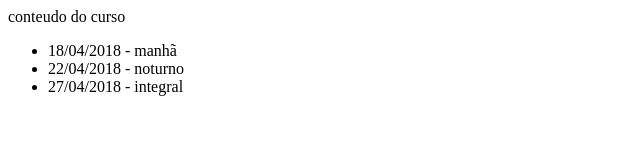
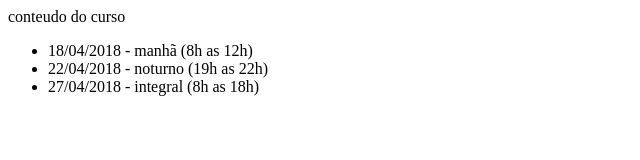
Before and after one commit to msmelos/novo-curso, a plain HTML site: page index.html in a window 1280 px wide. Shown: the whole page, without its empty margins (0-640 px from the left). Drawn offline with Linux system fonts and the light colour scheme.

Commit message:
horario das turmas

```diff
--- a/index.html
+++ b/index.html
@@ -8,9 +8,9 @@
 	<title>Novo cursos de Git 2018 - 1° semestre</title>
 	conteudo do curso
 	<ul>
-		<li> 18/04/2018 - manhã </li>
-		<li> 22/04/2018 - noturno </li>
-		<li> 27/04/2018 - integral </li>
+		<li> 18/04/2018 - manhã  (8h as 12h)</li>
+		<li> 22/04/2018 - noturno (19h as 22h) </li>
+		<li> 27/04/2018 - integral (8h as 18h)</li>
 	</ul>
 
 </body>
```
